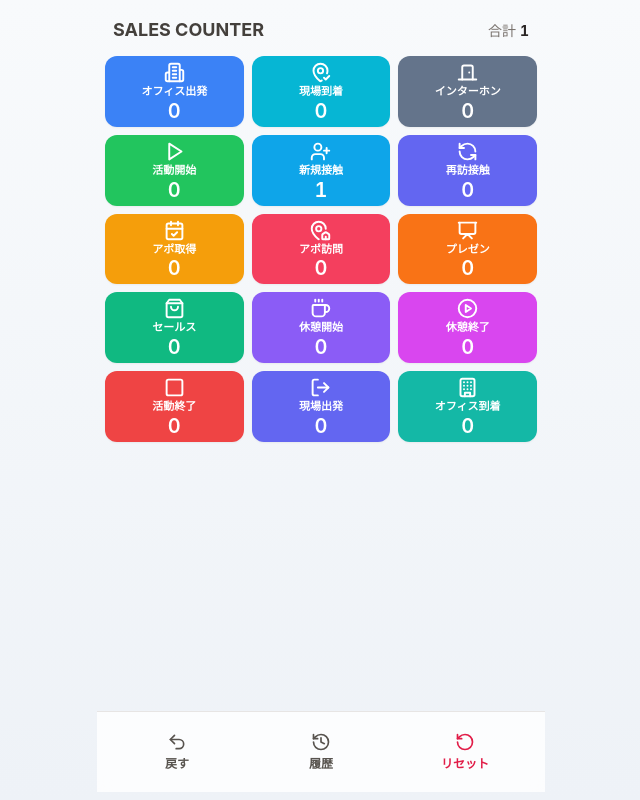
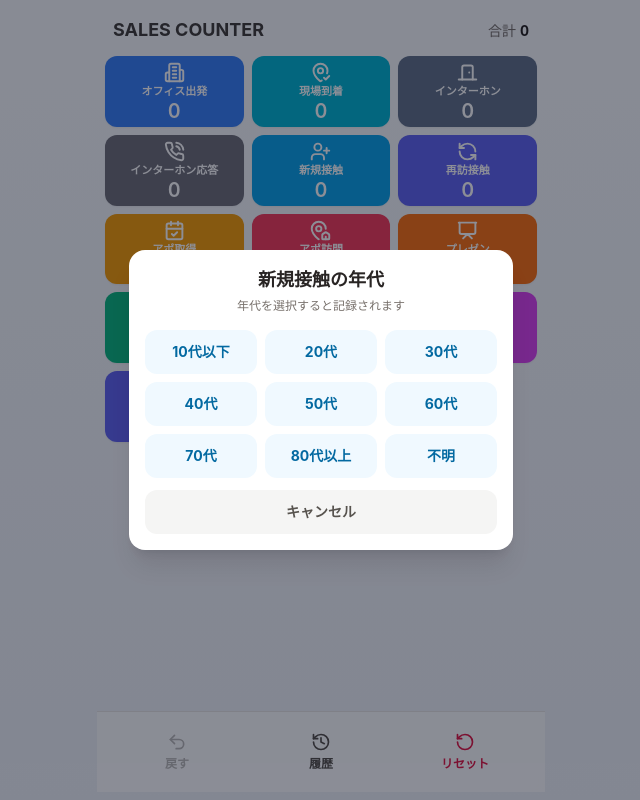
Before and after one commit to GridAtlas/SALES_COUNTER, a Next.js app: page / in a window 1280 px wide. Both pictures are taken after a click on the button "新規接触". Shown: the whole page, without its empty margins (319-959 px from the left). Built offline with nearby package versions, Linux system fonts and the light colour scheme.

Commit message:
feat: record contact age groups

```diff
--- a/src/app/history/page.tsx
+++ b/src/app/history/page.tsx
@@ -89,6 +89,11 @@ export default function HistoryPage() {
                       />
                       <span className="flex-1 text-sm text-stone-700">
                         {def?.label ?? a.type}
+                        {a.ageGroup && (
+                          <span className="ml-1 font-semibold text-stone-500">
+                            （{a.ageGroup}）
+                          </span>
+                        )}
                       </span>
                       <span className="num text-xs text-stone-400">
                         {timeStr(a.timestamp)}
--- a/src/app/page.tsx
+++ b/src/app/page.tsx
@@ -2,15 +2,19 @@
 
 import { useEffect, useState } from 'react';
 import { ActivityButton } from '@/components/ActivityButton';
+import { AgeGroupModal } from '@/components/AgeGroupModal';
 import { BottomBar } from '@/components/BottomBar';
 import { Header } from '@/components/Header';
-import { ACTIVITIES } from '@/lib/constants';
+import { ACTIVITIES, getActivityDef } from '@/lib/constants';
 import { useCounterStore } from '@/store/useCounterStore';
+import type { ActivityType, AgeGroup } from '@/types';
 
 export default function HomePage() {
   // SSR ハイドレーション対策: localStorage を安全に読むため、初回は
   // 静的なゼロ値でレンダリング → mount 後に本物の store を反映。
   const [hydrated, setHydrated] = useState(false);
+  const [pendingContactType, setPendingContactType] =
+    useState<ActivityType | null>(null);
   useEffect(() => setHydrated(true), []);
 
   const activities = useCounterStore((s) => s.activities);
@@ -22,6 +26,20 @@ export default function HomePage() {
     hydrated ? activities.filter((a) => a.type === type).length : 0;
   const total = hydrated ? activities.length : 0;
 
+  const handleTap = (type: ActivityType) => {
+    if (type === 'first_contact' || type === 'revisit') {
+      setPendingContactType(type);
+      return;
+    }
+    add(type);
+  };
+
+  const handleAgeSelect = (ageGroup: AgeGroup) => {
+    if (!pendingContactType) return;
+    add(pendingContactType, ageGroup);
+    setPendingContactType(null);
+  };
+
   return (
     <>
       <Header totalCount={total} />
@@ -32,7 +50,7 @@ export default function HomePage() {
             key={def.type}
             def={def}
             count={countOf(def.type)}
-            onTap={() => add(def.type)}
+            onTap={() => handleTap(def.type)}
           />
         ))}
       </div>
@@ -42,6 +60,14 @@ export default function HomePage() {
         onUndo={undoLast}
         onReset={reset}
       />
+
+      {pendingContactType && (
+        <AgeGroupModal
+          contactLabel={getActivityDef(pendingContactType)?.label ?? ''}
+          onSelect={handleAgeSelect}
+          onCancel={() => setPendingContactType(null)}
+        />
+      )}
     </>
   );
 }
--- a/src/components/ActivityButton.tsx
+++ b/src/components/ActivityButton.tsx
@@ -8,8 +8,7 @@ import {
   Coffee,
   LogOut,
   MapPinCheck,
-  Play,
-  Square,
+  PhoneCall,
   DoorClosed,
   UserPlus,
   RefreshCcw,
@@ -31,8 +30,7 @@ const ICONS: Record<string, LucideIcon> = {
   Coffee,
   LogOut,
   MapPinCheck,
-  Play,
-  Square,
+  PhoneCall,
   DoorClosed,
   UserPlus,
   RefreshCcw,
--- /dev/null
+++ b/src/components/AgeGroupModal.tsx
@@ -0,0 +1,51 @@
+'use client';
+
+import { AGE_GROUPS } from '@/lib/constants';
+import type { AgeGroup } from '@/types';
+
+interface Props {
+  contactLabel: string;
+  onSelect: (ageGroup: AgeGroup) => void;
+  onCancel: () => void;
+}
+
+export function AgeGroupModal({ contactLabel, onSelect, onCancel }: Props) {
+  return (
+    <div className="fixed inset-0 z-50 flex items-center justify-center bg-slate-950/45 p-4">
+      <div
+        role="dialog"
+        aria-modal="true"
+        aria-labelledby="age-group-title"
+        className="w-full max-w-sm rounded-2xl bg-white p-4 shadow-xl"
+      >
+        <h2 id="age-group-title" className="text-center text-lg font-bold text-stone-800">
+          {contactLabel}の年代
+        </h2>
+        <p className="mt-1 text-center text-xs text-stone-500">
+          年代を選択すると記録されます
+        </p>
+
+        <div className="mt-4 grid grid-cols-3 gap-2">
+          {AGE_GROUPS.map((ageGroup) => (
+            <button
+              key={ageGroup}
+              type="button"
+              onClick={() => onSelect(ageGroup)}
+              className="tap-target rounded-xl bg-sky-50 px-2 py-3 text-sm font-bold text-sky-700 active:bg-sky-100"
+            >
+              {ageGroup}
+            </button>
+          ))}
+        </div>
+
+        <button
+          type="button"
+          onClick={onCancel}
+          className="tap-target mt-3 w-full rounded-xl bg-stone-100 px-3 py-2 text-sm font-semibold text-stone-600 active:bg-stone-200"
+        >
+          キャンセル
+        </button>
+      </div>
+    </div>
+  );
+}
--- a/src/lib/constants.ts
+++ b/src/lib/constants.ts
@@ -1,14 +1,14 @@
-import type { ActivityDef } from '@/types';
+import type { ActivityDef, AgeGroup } from '@/types';
 
 /**
- * 訪問営業の移動・休憩と実施ファネル 15 項目。
+ * 訪問営業の移動・休憩と実施ファネル 14 項目。
  * 上から下へ、順序は保存されるので UI ではこの順で並べる。
  */
 export const ACTIVITIES: ActivityDef[] = [
   { type: 'office_departure', label: 'オフィス出発', color: 'blue', icon: 'Building2' },
   { type: 'site_arrival', label: '現場到着', color: 'cyan', icon: 'MapPinCheck' },
   { type: 'interphone', label: 'インターホン', color: 'slate', icon: 'DoorClosed' },
-  { type: 'activity_start', label: '活動開始', color: 'green', icon: 'Play' },
+  { type: 'interphone_response', label: 'インターホン応答', color: 'zinc', icon: 'PhoneCall' },
   { type: 'first_contact', label: '新規接触', color: 'sky', icon: 'UserPlus' },
   { type: 'revisit', label: '再訪接触', color: 'indigo', icon: 'RefreshCcw' },
   { type: 'appointment', label: 'アポ取得', color: 'amber', icon: 'CalendarCheck' },
@@ -17,10 +17,21 @@ export const ACTIVITIES: ActivityDef[] = [
   { type: 'sale', label: 'セールス', color: 'emerald', icon: 'ShoppingBag' },
   { type: 'break_start', label: '休憩開始', color: 'violet', icon: 'Coffee' },
   { type: 'break_end', label: '休憩終了', color: 'fuchsia', icon: 'CirclePlay' },
-  { type: 'activity_end', label: '活動終了', color: 'red', icon: 'Square' },
   { type: 'site_departure', label: '現場出発', color: 'indigo', icon: 'LogOut' },
   { type: 'office_arrival', label: 'オフィス到着', color: 'teal', icon: 'Building' },
 ];
 
+export const AGE_GROUPS: AgeGroup[] = [
+  '10代以下',
+  '20代',
+  '30代',
+  '40代',
+  '50代',
+  '60代',
+  '70代',
+  '80代以上',
+  '不明',
+];
+
 export const getActivityDef = (type: string): ActivityDef | undefined =>
   ACTIVITIES.find((a) => a.type === type);
--- a/src/store/useCounterStore.ts
+++ b/src/store/useCounterStore.ts
@@ -1,6 +1,6 @@
 import { create } from 'zustand';
 import { persist } from 'zustand/middleware';
-import type { Activity, ActivityType } from '@/types';
+import type { Activity, ActivityType, AgeGroup } from '@/types';
 
 /**
  * 記録形式は「1 タップ = 1 レコード」。
@@ -10,7 +10,7 @@ import type { Activity, ActivityType } from '@/types';
 interface CounterState {
   activities: Activity[];
 
-  add: (type: ActivityType) => void;
+  add: (type: ActivityType, ageGroup?: AgeGroup) => void;
   undoLast: () => void; // 一番最後のレコードを削除（種別問わず）
   reset: () => void;
 
@@ -26,11 +26,11 @@ export const useCounterStore = create<CounterState>()(
     (set, get) => ({
       activities: [],
 
-      add: (type) =>
+      add: (type, ageGroup) =>
         set((s) => ({
           activities: [
             ...s.activities,
-            { id: uid(), type, timestamp: Date.now() },
+            { id: uid(), type, timestamp: Date.now(), ageGroup },
           ],
         })),
 
--- a/src/types/index.ts
+++ b/src/types/index.ts
@@ -4,7 +4,7 @@ export type ActivityType =
   | 'office_departure' // オフィス出発
   | 'site_arrival' // 現場到着
   | 'interphone' // インターホン
-  | 'activity_start' // 活動開始
+  | 'interphone_response' // インターホン応答
   | 'first_contact' // 新規接触
   | 'revisit' // 再訪接触
   | 'appointment' // アポ取得
@@ -13,14 +13,24 @@ export type ActivityType =
   | 'sale' // セールス
   | 'break_start' // 休憩開始
   | 'break_end' // 休憩終了
-  | 'activity_end' // 活動終了
   | 'site_departure' // 現場出発
   | 'office_arrival'; // オフィス到着
+export type AgeGroup =
+  | '10代以下'
+  | '20代'
+  | '30代'
+  | '40代'
+  | '50代'
+  | '60代'
+  | '70代'
+  | '80代以上'
+  | '不明';
 
 export interface Activity {
   id: string;
   type: ActivityType;
   timestamp: number; // ms epoch
+  ageGroup?: AgeGroup;
 }
 
 export interface ActivityDef {
@@ -39,7 +49,6 @@ export interface ActivityDef {
     | 'violet'
     | 'fuchsia'
     | 'teal'
-    | 'green'
-    | 'red';
+    | 'zinc';
   icon: string; // lucide-react のアイコン名
 }
--- a/tailwind.config.ts
+++ b/tailwind.config.ts
@@ -14,11 +14,11 @@ const config: Config = {
   // 動的クラス名 `bg-${color}-500` を使うため safelist に列挙。
   safelist: [
     {
-      pattern: /bg-(slate|sky|indigo|amber|rose|orange|emerald|blue|cyan|violet|fuchsia|teal|green|red)-(50|100|500|600|700)/,
+      pattern: /bg-(slate|sky|indigo|amber|rose|orange|emerald|blue|cyan|violet|fuchsia|teal|zinc)-(50|100|500|600|700)/,
       variants: ['active'],
     },
-    { pattern: /text-(slate|sky|indigo|amber|rose|orange|emerald|blue|cyan|violet|fuchsia|teal|green|red)-(50|100|500|600|700)/ },
-    { pattern: /border-(slate|sky|indigo|amber|rose|orange|emerald|blue|cyan|violet|fuchsia|teal|green|red)-(100|200|300)/ },
+    { pattern: /text-(slate|sky|indigo|amber|rose|orange|emerald|blue|cyan|violet|fuchsia|teal|zinc)-(50|100|500|600|700)/ },
+    { pattern: /border-(slate|sky|indigo|amber|rose|orange|emerald|blue|cyan|violet|fuchsia|teal|zinc)-(100|200|300)/ },
   ],
 };
 
```
Also changed, not shown: 1 other file (tests, documents, lock files or other folders).
